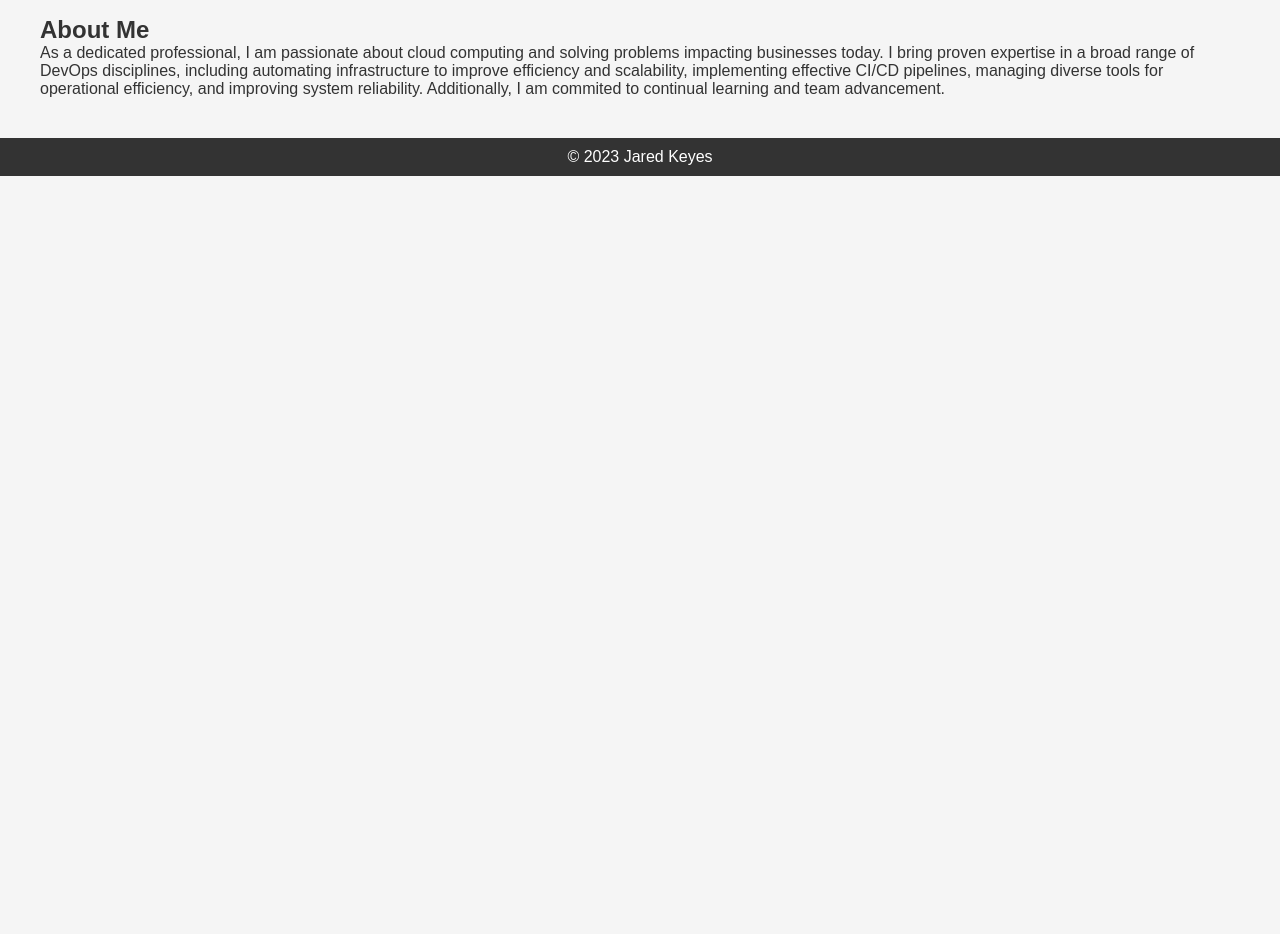
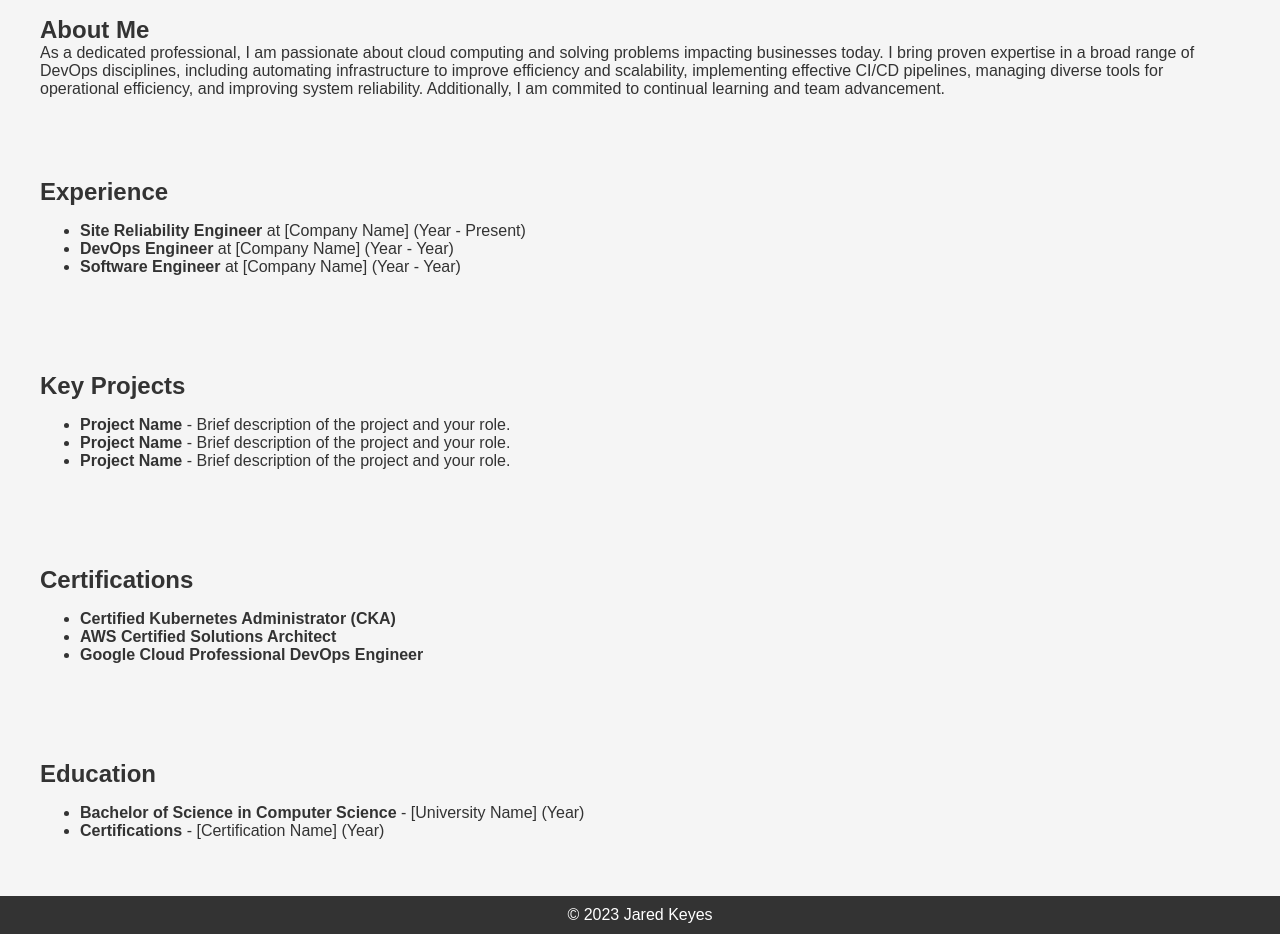
Before and after one commit to JaredKeyes/PortfolioWebsite, a plain HTML site: page index.html in a window 1280 px wide. Shown: the part 240-1174 px from the top of the page. Before the commit the page ends 800 px from the top, so only its background shows below. Drawn offline with Linux system fonts and the light colour scheme.

Commit message:
Added more sections to my resume.

```diff
--- a/index.html
+++ b/index.html
@@ -4,9 +4,8 @@
     <meta charset="UTF-8">
     <meta name="viewport" content="width=device-width, initial-scale=1.0">
     <title>Your Name - Coding Portfolio</title>
-    <link rel="stylesheet" href="./Styles/styles.css"> <!-- Link to your CSS file for styling -->
+    <link rel="stylesheet" href="./Styles/styles.css">
     <style>
-        /* Inline CSS can be added here if needed */
     </style>
 </head>
 <body>
@@ -33,6 +32,42 @@ infrastructure to improve efficiency and scalability, implementing effective CI/
 diverse tools for operational efficiency, and improving system reliability. Additionally, I am commited
 to continual learning and team advancement.</p>
     </section>
+
+    <section id="experience">
+        <h2>Experience</h2>
+        <ul>
+            <li><strong>Site Reliability Engineer</strong> at [Company Name] (Year - Present)</li>
+            <li><strong>DevOps Engineer</strong> at [Company Name] (Year - Year)</li>
+            <li><strong>Software Engineer</strong> at [Company Name] (Year - Year)</li>
+        </ul>
+    </section>
+
+    <section id="projects">
+        <h2>Key Projects</h2>
+        <ul>
+            <li><strong>Project Name</strong> - Brief description of the project and your role.</li>
+            <li><strong>Project Name</strong> - Brief description of the project and your role.</li>
+            <li><strong>Project Name</strong> - Brief description of the project and your role.</li>
+        </ul>
+    </section>
+
+    <section id="certifications">
+        <h2>Certifications</h2>
+        <ul>
+            <li><strong>Certified Kubernetes Administrator (CKA)</strong></li>
+            <li><strong>AWS Certified Solutions Architect</strong></li>
+            <li><strong>Google Cloud Professional DevOps Engineer</strong></li>
+        </ul>
+    </section>
+
+    <section id="education">
+        <h2>Education</h2>
+        <ul>
+            <li><strong>Bachelor of Science in Computer Science</strong> - [University Name] (Year)</li>
+            <li><strong>Certifications</strong> - [Certification Name] (Year)</li>
+        </ul>
+    </section>
+
     <footer>
         <p>&copy; 2023 Jared Keyes</p>
     </footer>
```
